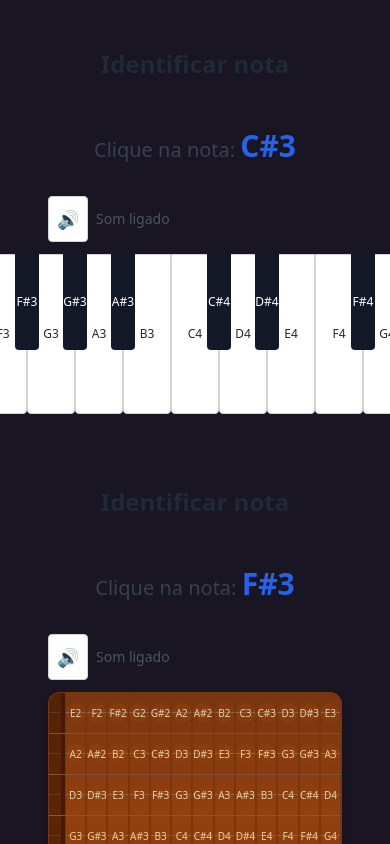
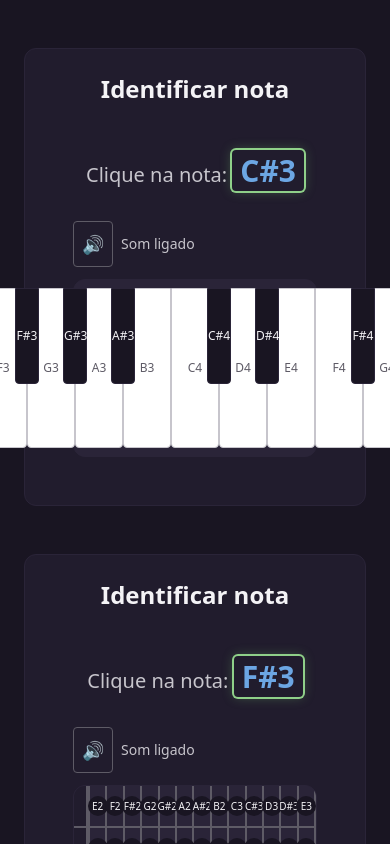
Before and after one commit to alexandre-fb/educa-teoria-musical, a Vue app: page / in a window 390 px wide. Shown: the top 844 px of the page. Built offline with nearby package versions, Linux system fonts and the light colour scheme.

Commit message:
Refatora componentes para melhorar a consistência visual e a clareza. Atualiza App.vue, Guitar, GuitarWithSound, Piano, PianoWithSound e NoteIdentifyExercise para utilizar novas classes de estilo, ajustando cores e bordas. Melhora feedback visual e responsividade da interface.

```diff
--- a/src/App.vue
+++ b/src/App.vue
@@ -5,13 +5,13 @@ import GuitarWithSound from '@/components/GuitarWithSound.vue'
 
 <template>
   <div class="min-h-screen flex flex-col items-center gap-12 py-12 px-6 bg-background text-neutral-100">
-    <section class="flex flex-col items-center gap-6 w-full">
-      <h1 class="text-2xl font-semibold text-gray-800">Identificar nota</h1>
+    <section class="flex flex-col items-center gap-6 w-full rounded-xl bg-background-surface border border-background-elevated p-6">
+      <h1 class="text-2xl font-semibold text-neutral-100">Identificar nota</h1>
       <NoteIdentifyExercise from="C3" to="C5" />
     </section>
 
-    <section class="flex flex-col items-center gap-6 w-full">
-      <h1 class="text-2xl font-semibold text-gray-800">Identificar nota</h1>
+    <section class="flex flex-col items-center gap-6 w-full rounded-xl bg-background-surface border border-background-elevated p-6">
+      <h1 class="text-2xl font-semibold text-neutral-100">Identificar nota</h1>
       <NoteIdentifyExercise from="C3" to="C5" instrument="guitar" />
     </section>
   </div>
--- a/src/components/Guitar.vue
+++ b/src/components/Guitar.vue
@@ -40,10 +40,9 @@ function selectNote(note: Note) {
 </script>
 
 <template>
-  <!-- Braço do violão: madeira, cordas horizontais, trastes verticais, casas circulares -->
+  <!-- Braço do violão: base elevated, cordas, trastes, casas com tokens -->
   <div
-    class="w-full rounded-xl shadow-md overflow-hidden border border-amber-900/80"
-    style="background: linear-gradient(180deg, #78350f 0%, #92400e 50%, #78350f 100%)"
+    class="w-full rounded-xl overflow-hidden border border-background-elevated bg-background-elevated"
     role="group"
     aria-label="Violão"
   >
@@ -52,21 +51,21 @@ function selectNote(note: Note) {
       <div
         v-for="(notes, stringIndex) in stringNotes"
         :key="stringIndex"
-        class="relative flex border-b border-gray-500/50 last:border-b-0"
+        class="relative flex border-b-2 border-neutral-700 last:border-b-0"
       >
-        <!-- Corda: linha horizontal fina cinza, atravessa todo o braço -->
+        <!-- Corda: linha horizontal fina -->
         <div
-          class="absolute inset-x-0 top-1/2 h-px -translate-y-px bg-gray-400/70 pointer-events-none z-0"
+          class="absolute inset-x-0 top-1/2 h-px -translate-y-px bg-neutral-700 pointer-events-none z-0"
           aria-hidden="true"
         />
         <!-- Nut: primeira coluna mais grossa -->
-        <div class="w-4 flex-shrink-0 border-r-4 border-amber-950 bg-amber-950/70 z-10" />
-        <!-- Casas (trastes): divisão vertical, círculo central clicável -->
+        <div class="w-4 flex-shrink-0 border-r-4 border-neutral-700 bg-background-surface z-10" />
+        <!-- Casas (trastes): divisão vertical bem visível, círculo central clicável -->
         <button
           v-for="(note, fretIndex) in notes.slice(0, fretCount + 1)"
           :key="fretIndex"
           type="button"
-          class="relative flex-1 min-w-0 h-10 border-r border-l border-amber-900/90 flex items-center justify-center transition-all duration-[180ms] cursor-pointer group z-20"
+          class="relative flex-1 min-w-0 h-10 border-r-2 border-neutral-700 flex items-center justify-center transition-all duration-[180ms] cursor-pointer group z-20"
           :aria-label="`Corda ${STRINGS[stringIndex]}, traste ${fretIndex}, nota ${note}`"
           @click="selectNote(note)"
         >
@@ -74,8 +73,8 @@ function selectNote(note: Note) {
             :class="[
               'inline-flex items-center justify-center min-w-[1.25rem] min-h-[1.25rem] px-1 rounded-full text-[10px] font-medium transition-all duration-[180ms] pointer-events-none',
               note === activeNote
-                ? 'scale-110 bg-blue-500 text-white ring-2 ring-blue-300'
-                : 'bg-amber-800/50 text-amber-100/80 group-hover:bg-amber-700/70 group-hover:scale-105'
+                ? 'scale-110 bg-primary text-background ring-2 ring-primary-soft'
+                : 'bg-background text-neutral-100 group-hover:bg-background-elevated group-hover:scale-105'
             ]"
           >
             {{ note }}
--- a/src/components/GuitarWithSound.vue
+++ b/src/components/GuitarWithSound.vue
@@ -34,13 +34,13 @@ function onNoteSelected(note: Note) {
     <div class="flex items-center gap-2">
       <button
         type="button"
-        class="p-2 rounded border border-gray-300 bg-white hover:bg-gray-50 text-lg"
+        class="p-2 rounded border border-neutral-700 bg-background-surface text-neutral-100 hover:bg-background-elevated text-lg"
         :aria-label="muted ? 'Ativar som' : 'Desligar som'"
         @click="muted = !muted"
       >
         {{ muted ? '🔇' : '🔊' }}
       </button>
-      <span class="text-sm text-gray-600">
+      <span class="text-sm text-neutral-300">
         {{ muted ? 'Som desligado' : 'Som ligado' }}
       </span>
     </div>
--- a/src/components/Piano.vue
+++ b/src/components/Piano.vue
@@ -75,7 +75,7 @@ function handleNoteClick(note: Note) {
 </script>
 
 <template>
-  <div class="flex w-full justify-center" role="group" aria-label="Piano">
+  <div class="flex w-full justify-center rounded-xl border border-background-elevated bg-background-elevated p-2" role="group" aria-label="Piano">
     <!-- Teclas brancas são a base visual -->
     <div
       v-for="whiteNote in whiteNotes"
@@ -87,10 +87,10 @@ function handleNoteClick(note: Note) {
         type="button"
         tabindex="0"
         :class="[
-          'w-12 h-40 border border-gray-300 rounded-b transition-colors text-xs font-medium',
+          'w-12 h-40 border rounded-b transition-colors text-xs font-medium',
           currentNote === whiteNote
-            ? 'bg-blue-200 border-blue-400'
-            : 'bg-white hover:bg-gray-100 text-gray-800'
+            ? 'bg-primary text-background border-background-elevated'
+            : 'bg-white border border-neutral-300 text-neutral-700 hover:bg-neutral-100'
         ]"
         :aria-label="`Nota ${whiteNote}`"
         @click="handleNoteClick(whiteNote)"
@@ -104,10 +104,10 @@ function handleNoteClick(note: Note) {
         type="button"
         tabindex="0"
         :class="[
-          'absolute top-0 w-6 h-24 rounded-b transition-colors text-xs z-10',
+          'absolute top-0 w-6 h-24 rounded-b border border-background-elevated transition-colors text-xs z-10',
           currentNote === blackKeyForWhite(whiteNote)
-            ? 'bg-blue-600 border-blue-400'
-            : 'bg-gray-900 hover:bg-gray-800 text-white'
+            ? 'bg-primary text-background'
+            : 'bg-background text-neutral-100 hover:bg-background-elevated'
         ]"
         style="right: -0.75rem"
         :aria-label="`Nota ${blackKeyForWhite(whiteNote)}`"
--- a/src/components/PianoWithSound.vue
+++ b/src/components/PianoWithSound.vue
@@ -34,13 +34,13 @@ function onNoteSelected(note: Note) {
     <div class="flex items-center gap-2">
       <button
         type="button"
-        class="p-2 rounded border border-gray-300 bg-white hover:bg-gray-50 text-lg"
+        class="p-2 rounded border border-neutral-700 bg-background-surface text-neutral-100 hover:bg-background-elevated text-lg"
         :aria-label="muted ? 'Ativar som' : 'Desligar som'"
         @click="muted = !muted"
       >
         {{ muted ? '🔇' : '🔊' }}
       </button>
-      <span class="text-sm text-gray-600">
+      <span class="text-sm text-neutral-300">
         {{ muted ? 'Som desligado' : 'Som ligado' }}
       </span>
     </div>
--- a/src/exercises/NoteIdentifyExercise.vue
+++ b/src/exercises/NoteIdentifyExercise.vue
@@ -79,18 +79,18 @@ const pianoTo = computed(() => {
 <template>
   <div class="flex flex-col items-center justify-center gap-6 p-6 w-full">
     <template v-if="availableNotes.length === 0">
-      <p class="text-lg text-gray-600">Nenhuma nota configurada</p>
+      <p class="text-lg text-neutral-300">Nenhuma nota configurada</p>
     </template>
 
     <template v-else>
       <div class="text-center">
-        <p class="text-xl text-gray-700 mb-2">
-          Clique na nota: <span class="text-3xl font-bold text-blue-600">{{ targetNote }}</span>
+        <p class="text-xl text-neutral-300 mb-2">
+          Clique na nota: <span class="text-3xl font-bold text-secondary ring-2 ring-primary-soft rounded px-2 shadow-[0_0_12px_rgba(112,185,102,0.4)]">{{ targetNote }}</span>
         </p>
-        <p v-if="showCorrectFeedback" class="text-lg text-green-600 animate-pulse">
+        <p v-if="showCorrectFeedback" class="text-lg text-primary animate-pulse">
           ✓ Correto!
         </p>
-        <p v-else-if="selectedNote && !showCorrectFeedback" class="text-lg text-red-600">
+        <p v-else-if="selectedNote && !showCorrectFeedback" class="text-lg text-accent">
           ✗ Errado. Você clicou em {{ selectedNote }}
         </p>
       </div>
```
